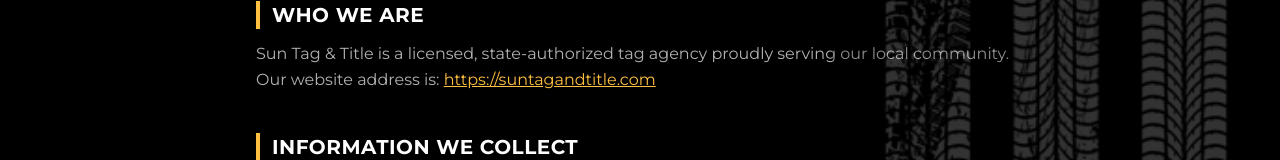
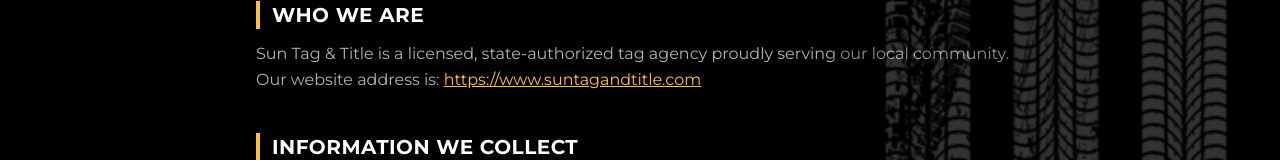
Before and after one commit to hoomanhajrian/suntag-title, a Next.js app: page /privacy in a window 1280 px wide. Shown: the part 439-599 px from the top of the page. Built offline with nearby package versions, Linux system fonts and the light colour scheme.

Commit message:
fix: update URLs to include 'www' for consistency across the application

```diff
--- a/app/components/EmailTemplate.tsx
+++ b/app/components/EmailTemplate.tsx
@@ -50,7 +50,7 @@
           <tr>
             <td align="center" style={{ paddingBottom: "24px" }}>
               <Img
-                src="https://suntagandtitle.com/suntag-logo.png"
+                src="https://www.suntagandtitle.com/suntag-logo.png"
                 width="80"
                 height="80"
                 alt="Sun Tag & Title logo"
@@ -226,7 +226,7 @@
               {/* Footer */}
               <Text style={{ color: "#555570", fontSize: "12px", textAlign: "center", margin: "0" }}>
                 This message was sent via the contact form at{" "}
-                <Link href="https://suntagandtitle.com" style={{ color: "#555570" }}>
+                <Link href="https://www.suntagandtitle.com" style={{ color: "#555570" }}>
                   suntagandtitle.com
                 </Link>
               </Text>
--- a/app/components/Footer.tsx
+++ b/app/components/Footer.tsx
@@ -8,7 +8,7 @@
 import XIcon from '@mui/icons-material/X';
 import IosShareIcon from '@mui/icons-material/IosShare';
 
-const SITE_URL = 'https://suntagandtitle.com';
+const SITE_URL = 'https://www.suntagandtitle.com';
 const SHARE_TEXT = 'Sun Tag & Title | Same-day vehicle registration, title transfers & more in Columbia, MD';
 
 const shareLinks = [
--- a/app/page.tsx
+++ b/app/page.tsx
@@ -22,7 +22,7 @@
   name: 'Sun Tag & Title',
   description:
     'Licensed Maryland tag agency offering same-day vehicle registration, title transfers, license plate renewals, temporary tags, and notary services in Columbia, MD.',
-  url: 'https://suntagandtitle.com',
+  url: 'https://www.suntagandtitle.com',
   telephone: '+14104178272',
   email: 'amir@suntagandtitle.com',
   address: {
@@ -48,7 +48,7 @@
       closes: '19:30',
     },
   ],
-  image: 'https://suntagandtitle.com/assets/hero-bg.jpeg',
+  image: 'https://www.suntagandtitle.com/assets/hero-bg.jpeg',
   priceRange: '$$',
   sameAs: [
     'https://www.facebook.com/p/SUN-TAG-and-TITLE-61554522663897',
--- a/app/privacy/page.tsx
+++ b/app/privacy/page.tsx
@@ -16,12 +16,12 @@
       <>
         <p>
           Sun Tag &amp; Title is a licensed, state-authorized tag agency proudly
-          serving our local community. Our website address is:{" "}
+          serving our local community. Our website address is: {" "}
           <a
-            href="https://suntagandtitle.com"
+            href="https://www.suntagandtitle.com"
             className="text-gold-base underline hover:text-gold-glow"
           >
-            https://suntagandtitle.com
+            https://www.suntagandtitle.com
           </a>
         </p>
       </>
--- a/app/robots.ts
+++ b/app/robots.ts
@@ -21,7 +21,6 @@
     ],
     sitemap: [
       'https://www.suntagandtitle.com/sitemap.xml',
-      'https://suntagandtitle.com/sitemap.xml',
     ],
   };
 }
--- a/app/terms/page.tsx
+++ b/app/terms/page.tsx
@@ -394,10 +394,10 @@
             <p>
               Website:{" "}
               <a
-                href="https://suntagandtitle.com"
+                href="https://www.suntagandtitle.com"
                 className="text-gold-base underline hover:text-gold-glow"
               >
-                suntagandtitle.com
+                www.suntagandtitle.com
               </a>
             </p>
           </div>
```
